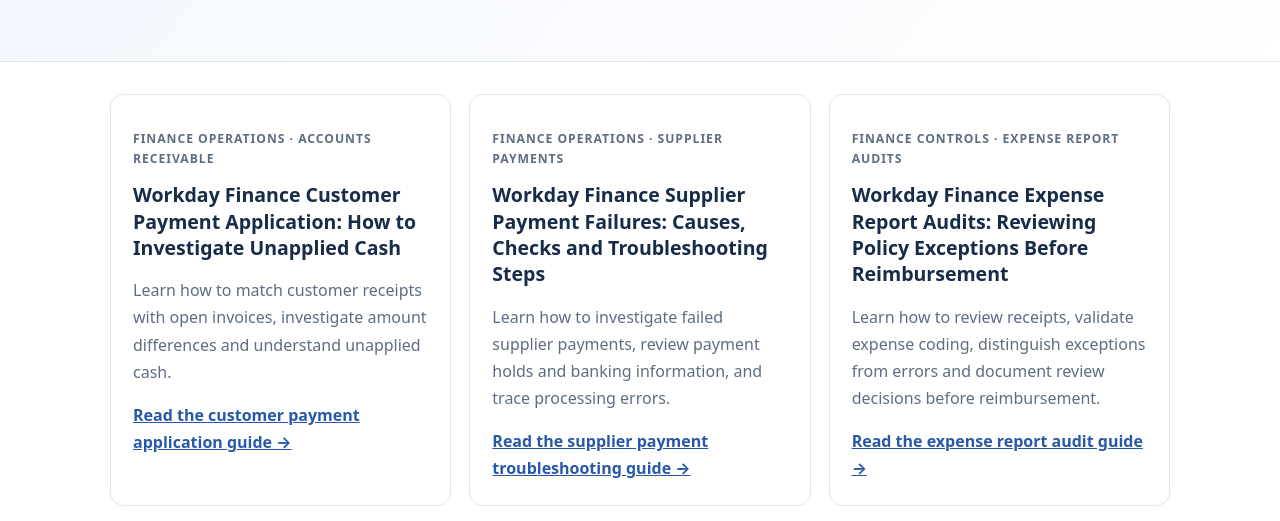
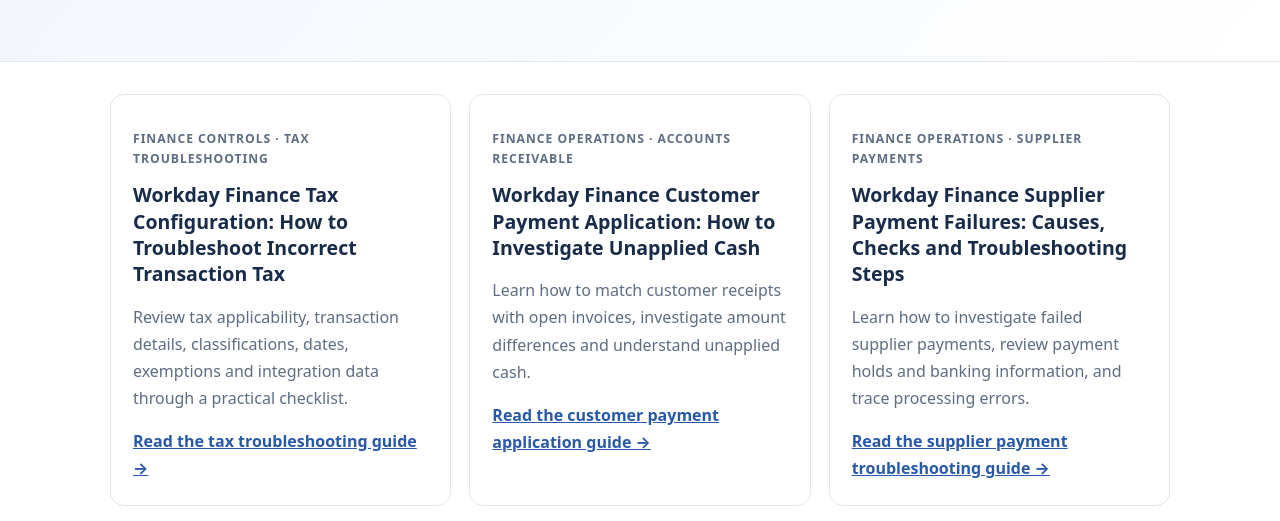
Before and after one commit to techskills-guide/workday-learning-resources, a plain HTML site: page blog/index.html in a window 1280 px wide. Shown: the part 259-780 px from the top of the page. Drawn offline with Linux system fonts and the light colour scheme.

Commit message:
Add Workday Finance tax guide to all blogs index

```diff
--- a/blog/index.html
+++ b/blog/index.html
@@ -15,6 +15,8 @@
 <header class="header"><div class="wrap nav"><a class="brand" href="index.html">Workday Learning Hub</a><nav class="navlinks" aria-label="Main navigation"><a href="../index.html">Home</a><a href="index.html">All Blogs</a><a href="../course-workday-certification-training.html">Workday courses</a><a href="../about.html">About</a></nav></div></header>
 <section class="hero"><div class="wrap"><p class="tag">Workday learning guides</p><h1>All Workday Blogs</h1><p class="muted">Explore beginner-friendly guides to Workday modules, business processes and learning paths.</p></div></section>
 <main class="wrap"><section class="grid" aria-label="Workday blog articles">
+<article class="card"><p class="tag">Finance Controls · Tax Troubleshooting</p><h2>Workday Finance Tax Configuration: How to Troubleshoot Incorrect Transaction Tax</h2><p>Review tax applicability, transaction details, classifications, dates, exemptions and integration data through a practical checklist.</p><a href="workday-finance-tax-configuration-transaction-troubleshooting.html">Read the tax troubleshooting guide →</a></article>
+
 <article class="card"><p class="tag">Finance Operations · Accounts Receivable</p><h2>Workday Finance Customer Payment Application: How to Investigate Unapplied Cash</h2><p>Learn how to match customer receipts with open invoices, investigate amount differences and understand unapplied cash.</p><a href="workday-finance-customer-payment-application-unapplied-cash.html">Read the customer payment application guide →</a></article>
 
 <article class="card"><p class="tag">Finance Operations · Supplier Payments</p><h2>Workday Finance Supplier Payment Failures: Causes, Checks and Troubleshooting Steps</h2><p>Learn how to investigate failed supplier payments, review payment holds and banking information, and trace processing errors.</p><a href="workday-finance-supplier-payment-failures-guide.html">Read the supplier payment troubleshooting guide →</a></article>
```
